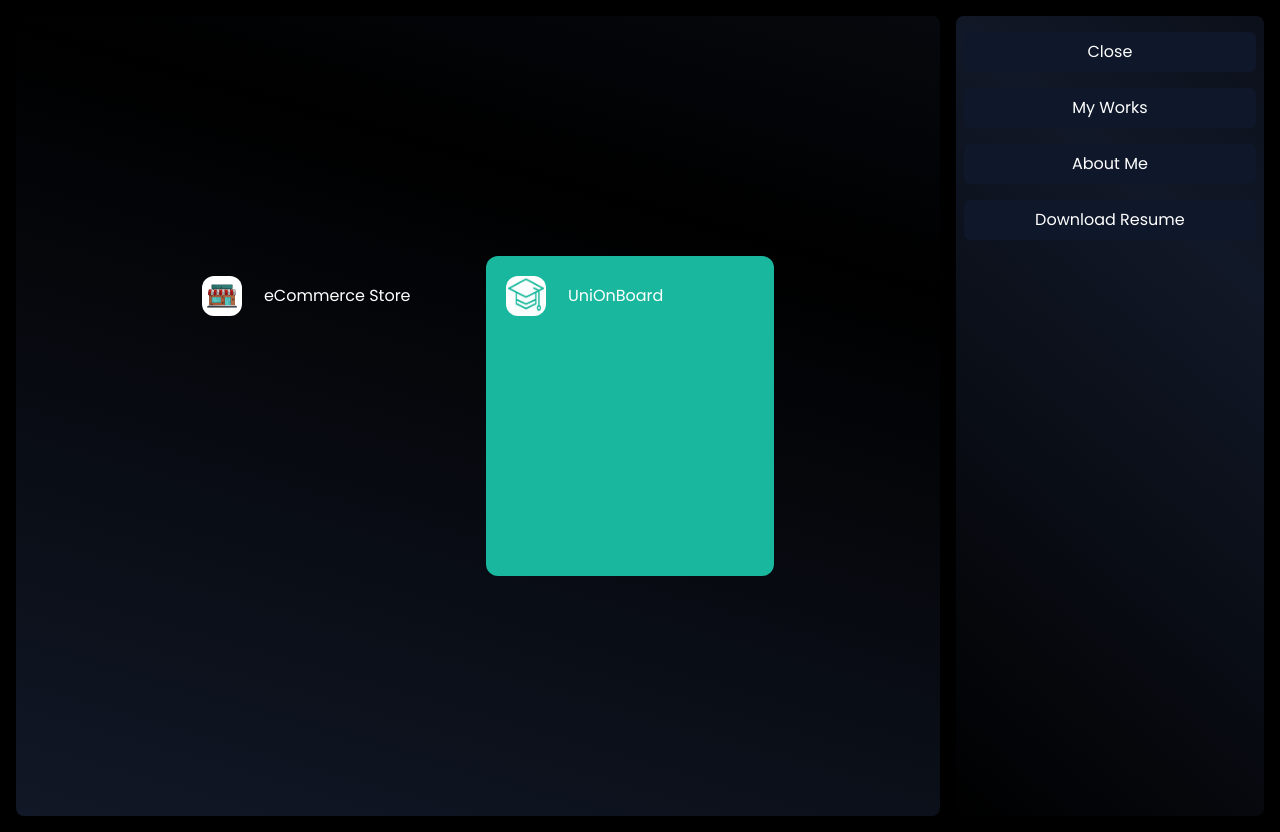
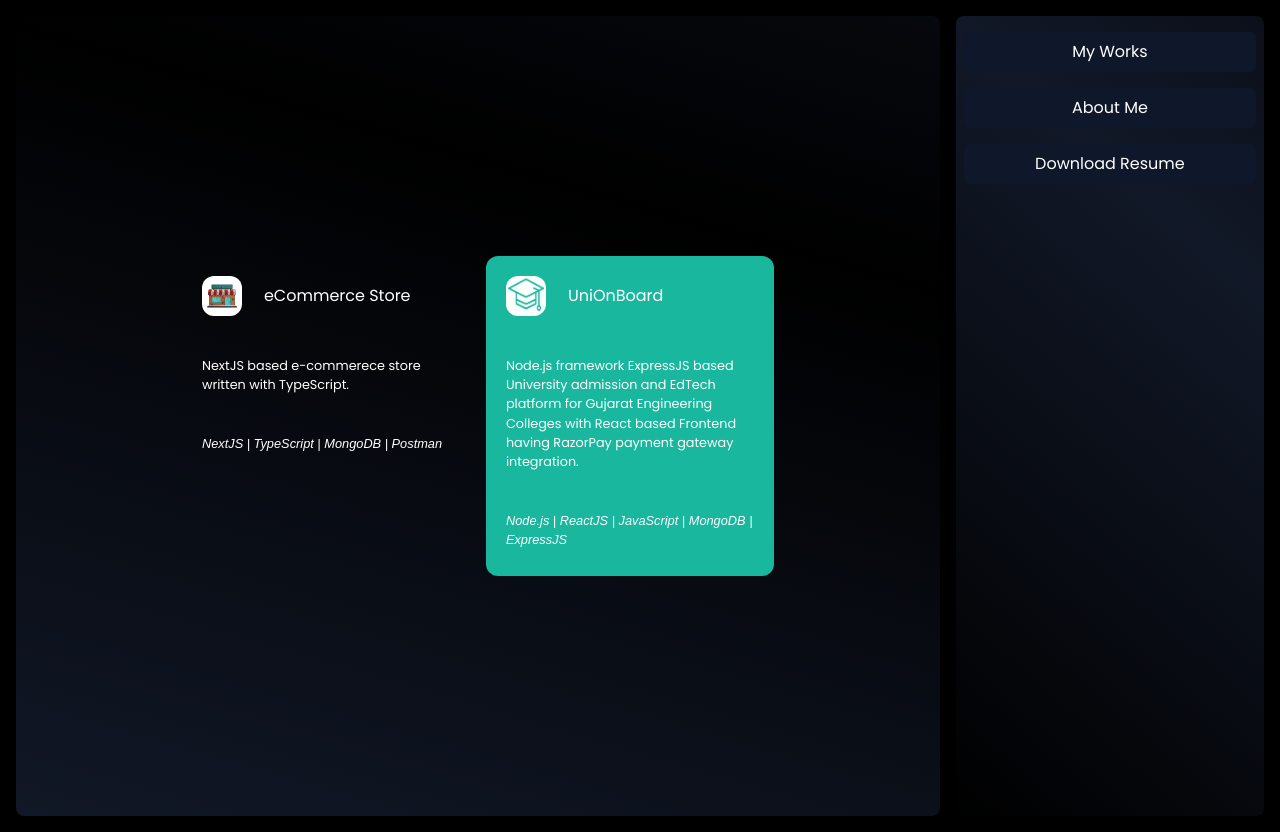
Before and after one commit to SmitGhelani/portfolio, a Next.js app: page /project in a window 1280 px wide. Built offline with nearby package versions, Linux system fonts and the light colour scheme.

Commit message:
Sidebar changes and project description

```diff
--- a/app/components/sidepanel/index.tsx
+++ b/app/components/sidepanel/index.tsx
@@ -7,7 +7,7 @@ const SidePanel = () => {
 
   return (
     <div id="sidebarpanel" className="flex flex-col p-2 rounded-lg basis-1/4 bg-gradient-to-tr from-black via-gray-900 to-black p-30 justify-start items-center text-center h-screen w-full bg-300% animate-gradient">
-        <div className="h-10 text-white font-poppins bg-slate-900 w-full items-center justify-center text-center m-2 p-2 rounded-md hover:cursor-pointer">Close</div>
+        {/* <div className="h-10 text-white font-poppins bg-slate-900 w-full items-center justify-center text-center m-2 p-2 rounded-md hover:cursor-pointer">Close</div> */}
         <Link href="/project" className="h-10 text-white font-poppins bg-slate-900 w-full items-center justify-center text-center m-2 p-2 rounded-md hover:cursor-pointer">My Works</Link>
         <Link href="/" className="h-10 text-white font-poppins bg-slate-900 w-full items-center justify-center text-center m-2 p-2 rounded-md hover:cursor-pointer">About Me</Link>
         <Link href="https://drive.google.com/file/d/1WSx56tKwDIfkC_1NH5YjzPqLuDcCE6ZM/view?usp=drive_link" className="h-10 text-white font-poppins bg-slate-900 w-full items-center justify-center text-center m-2 p-2 rounded-md hover:cursor-pointer">Download Resume</Link>
--- a/app/project/page.tsx
+++ b/app/project/page.tsx
@@ -11,12 +11,16 @@ const Project = () => {
               <div className="flex basis-1/4 w-fit justify-start"><img src="store.png" className="h-10 w-10 rounded-xl" width="20" height="20" alt="" /></div>
               <div className="flex basis-3/4">eCommerce Store</div>
             </div>
+            <div className="mt-10 justify-start text-left text-sm">NextJS based e-commerece store written with TypeScript.</div>
+            <div className="mt-10 font-bebas justify-start text-left text-sm italic">NextJS | TypeScript | MongoDB | Postman</div>
           </Link>
           <Link href="https://unionboard.smitghelani.xyz/" className="text-white p-5 font-poppins object-fill w-[18rem] h-[20rem] items-center justify-center text-center m-2 rounded-xl hover:cursor-pointer bg-[#19B79D]" style={{backgroundImage: "linear-gradient(155deg, rgba(255, 223, 186, 0.7), rgba(0, 139, 139, 0.3)), url('studentsearch.png');", backgroundRepeat: 'no-repeat', backgroundSize: 'cover'}} >
             <div className="flex flex-row items-center justify-center text-center w-full">
               <div className="flex basis-1/4 w-fit justify-start items-center text-center"><img src="logoPayment.png" className="h-10 w-10 rounded-xl" width="20" height="20" alt="" /></div>
               <div className="flex basis-3/4 justify-start items-center text-center">UniOnBoard</div>
             </div>
+            <div className="mt-10 justify-start text-left text-sm">Node.js framework ExpressJS based University admission and EdTech platform for Gujarat Engineering Colleges with React based Frontend having RazorPay payment gateway integration.</div>
+            <div className="mt-10 font-bebas justify-start text-left text-sm italic">Node.js | ReactJS | JavaScript | MongoDB | ExpressJS</div>
           </Link>
         </div>
       <div className="p-2"></div>
--- a/tailwind.config.ts
+++ b/tailwind.config.ts
@@ -16,7 +16,8 @@ const config: Config = {
       fontFamily: {
         "vibes": ['Great Vibes', 'cursive'],
         "poppins": ['Poppins', 'sans-serif'],
-        "cour": ['Courgette', 'sans-serif']
+        "cour": ['Courgette', 'sans-serif'],
+        "bebas": ['Bebas Neue', 'sans-serif']
       },
       keyframes: {
         animatedgradient: {
```
